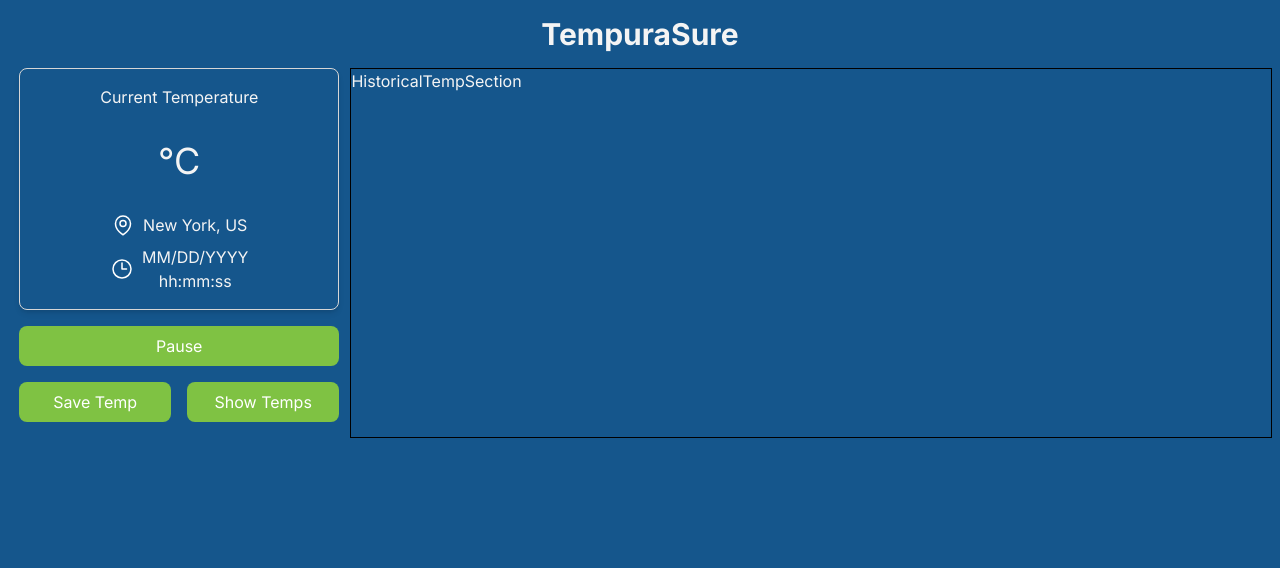
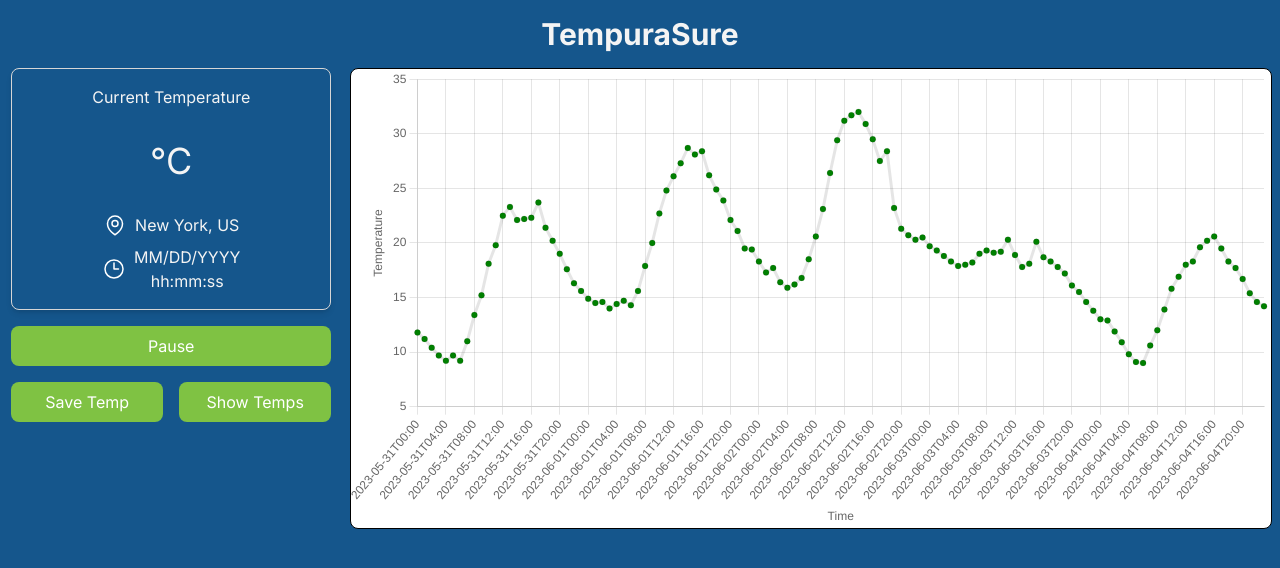
Before and after one commit to kimcangho/tempura-sure, a Next.js app: page / in a window 1280 px wide. Shown: the top 568 px of the page. Built offline with nearby package versions, Linux system fonts and the light colour scheme.

Commit message:
add line chart for historical data

```diff
--- a/package.json
+++ b/package.json
@@ -14,11 +14,13 @@
     "@types/react": "18.2.21",
     "@types/react-dom": "18.2.7",
     "autoprefixer": "10.4.15",
+    "chart.js": "^4.4.0",
     "eslint": "8.49.0",
     "eslint-config-next": "13.4.19",
     "next": "13.4.19",
     "postcss": "8.4.29",
     "react": "18.2.0",
+    "react-chartjs-2": "^5.2.0",
     "react-dom": "18.2.0",
     "tailwindcss": "3.3.3",
     "typescript": "5.2.2"
--- a/src/components/CurrentTempSection.tsx
+++ b/src/components/CurrentTempSection.tsx
@@ -26,7 +26,7 @@ const CurrentTempSection = (): JSX.Element => {
   };
 
   return (
-    <div className="flex flex-col tablet:flex-row desktop:flex-col tablet:justify-center w-full desktop:w-[28rem] mx-auto tablet:space-x-4 desktop:space-x-0 desktop:mx-2">
+    <div className="flex flex-col tablet:flex-row desktop:flex-col tablet:justify-center desktop:justify-start w-full desktop:w-[28rem] mx-auto tablet:space-x-4 desktop:space-x-0 desktop:mr-4">
       <div className="">
         {/* Temp Display and Play/Pause */}
         <div className="max-w-[28rem] tablet:max-w-[20rem] w-full tablet:w-[28rem] mx-auto">
--- a/src/components/HistoricalTempSection.tsx
+++ b/src/components/HistoricalTempSection.tsx
@@ -1,5 +1,61 @@
+"use client";
+
+import { Line } from "react-chartjs-2";
+import {
+  Chart as ChartJS,
+  CategoryScale,
+  LinearScale,
+  LineElement,
+  PointElement,
+  Tooltip,
+} from "chart.js";
+
+ChartJS.register(
+  LineElement,
+  CategoryScale,
+  LinearScale,
+  PointElement,
+  Tooltip
+);
+import { testTempArr, testTimeArr } from "@/testData/testTempTime";
+
 const HistoricalTempSection = (): JSX.Element => {
-  return <div className="border border-black w-full mx-auto max-w-[28rem] tablet:max-w-none">HistoricalTempSection</div>;
+  return (
+    <div className="border border-black rounded-lg w-full mx-auto max-w-[28rem] tablet:max-w-[49rem] desktop:max-w-none bg-white">
+      <Line
+        data={{
+          labels: testTimeArr,
+          datasets: [
+            {
+              label: "test",
+              data: testTempArr,
+              backgroundColor: "green",
+              fill: true,
+            },
+          ],
+        }}
+        options={{
+          scales: {
+            x: {
+              title: {
+                display: true,
+                text: "Time",
+              },
+            },
+            y: {
+              title: {
+                display: true,
+                text: "Temperature",
+              },
+            },
+          },
+          responsive: true,
+          maintainAspectRatio: true,
+        }}
+        className="hfull"
+      />
+    </div>
+  );
 };
 
 export default HistoricalTempSection;
--- /dev/null
+++ b/src/testData/testTempTime.ts
@@ -0,0 +1,135 @@
+export const testTimeArr = [
+  "2023-05-31T00:00",
+  "2023-05-31T01:00",
+  "2023-05-31T02:00",
+  "2023-05-31T03:00",
+  "2023-05-31T04:00",
+  "2023-05-31T05:00",
+  "2023-05-31T06:00",
+  "2023-05-31T07:00",
+  "2023-05-31T08:00",
+  "2023-05-31T09:00",
+  "2023-05-31T10:00",
+  "2023-05-31T11:00",
+  "2023-05-31T12:00",
+  "2023-05-31T13:00",
+  "2023-05-31T14:00",
+  "2023-05-31T15:00",
+  "2023-05-31T16:00",
+  "2023-05-31T17:00",
+  "2023-05-31T18:00",
+  "2023-05-31T19:00",
+  "2023-05-31T20:00",
+  "2023-05-31T21:00",
+  "2023-05-31T22:00",
+  "2023-05-31T23:00",
+  "2023-06-01T00:00",
+  "2023-06-01T01:00",
+  "2023-06-01T02:00",
+  "2023-06-01T03:00",
+  "2023-06-01T04:00",
+  "2023-06-01T05:00",
+  "2023-06-01T06:00",
+  "2023-06-01T07:00",
+  "2023-06-01T08:00",
+  "2023-06-01T09:00",
+  "2023-06-01T10:00",
+  "2023-06-01T11:00",
+  "2023-06-01T12:00",
+  "2023-06-01T13:00",
+  "2023-06-01T14:00",
+  "2023-06-01T15:00",
+  "2023-06-01T16:00",
+  "2023-06-01T17:00",
+  "2023-06-01T18:00",
+  "2023-06-01T19:00",
+  "2023-06-01T20:00",
+  "2023-06-01T21:00",
+  "2023-06-01T22:00",
+  "2023-06-01T23:00",
+  "2023-06-02T00:00",
+  "2023-06-02T01:00",
+  "2023-06-02T02:00",
+  "2023-06-02T03:00",
+  "2023-06-02T04:00",
+  "2023-06-02T05:00",
+  "2023-06-02T06:00",
+  "2023-06-02T07:00",
+  "2023-06-02T08:00",
+  "2023-06-02T09:00",
+  "2023-06-02T10:00",
+  "2023-06-02T11:00",
+  "2023-06-02T12:00",
+  "2023-06-02T13:00",
+  "2023-06-02T14:00",
+  "2023-06-02T15:00",
+  "2023-06-02T16:00",
+  "2023-06-02T17:00",
+  "2023-06-02T18:00",
+  "2023-06-02T19:00",
+  "2023-06-02T20:00",
+  "2023-06-02T21:00",
+  "2023-06-02T22:00",
+  "2023-06-02T23:00",
+  "2023-06-03T00:00",
+  "2023-06-03T01:00",
+  "2023-06-03T02:00",
+  "2023-06-03T03:00",
+  "2023-06-03T04:00",
+  "2023-06-03T05:00",
+  "2023-06-03T06:00",
+  "2023-06-03T07:00",
+  "2023-06-03T08:00",
+  "2023-06-03T09:00",
+  "2023-06-03T10:00",
+  "2023-06-03T11:00",
+  "2023-06-03T12:00",
+  "2023-06-03T13:00",
+  "2023-06-03T14:00",
+  "2023-06-03T15:00",
+  "2023-06-03T16:00",
+  "2023-06-03T17:00",
+  "2023-06-03T18:00",
+  "2023-06-03T19:00",
+  "2023-06-03T20:00",
+  "2023-06-03T21:00",
+  "2023-06-03T22:00",
+  "2023-06-03T23:00",
+  "2023-06-04T00:00",
+  "2023-06-04T01:00",
+  "2023-06-04T02:00",
+  "2023-06-04T03:00",
+  "2023-06-04T04:00",
+  "2023-06-04T05:00",
+  "2023-06-04T06:00",
+  "2023-06-04T07:00",
+  "2023-06-04T08:00",
+  "2023-06-04T09:00",
+  "2023-06-04T10:00",
+  "2023-06-04T11:00",
+  "2023-06-04T12:00",
+  "2023-06-04T13:00",
+  "2023-06-04T14:00",
+  "2023-06-04T15:00",
+  "2023-06-04T16:00",
+  "2023-06-04T17:00",
+  "2023-06-04T18:00",
+  "2023-06-04T19:00",
+  "2023-06-04T20:00",
+  "2023-06-04T21:00",
+  "2023-06-04T22:00",
+  "2023-06-04T23:00",
+];
+
+export const testTempArr = [
+  11.8, 11.2, 10.4, 9.7, 9.2, 9.7, 9.2, 11, 13.4, 15.2, 18.1, 19.8, 22.5, 23.3,
+  22.1, 22.2, 22.3, 23.7, 21.4, 20.2, 19, 17.6, 16.3, 15.6, 14.9, 14.5, 14.6,
+  14, 14.4, 14.7, 14.3, 15.6, 17.9, 20, 22.7, 24.8, 26.1, 27.3, 28.7, 28.1,
+  28.4, 26.2, 24.9, 23.9, 22.1, 21.1, 19.5, 19.4, 18.3, 17.3, 17.7, 16.4, 15.9,
+  16.2, 16.8, 18.5, 20.6, 23.1, 26.4, 29.4, 31.2, 31.7, 32, 30.9, 29.5, 27.5,
+  28.4, 23.2, 21.3, 20.7, 20.3, 20.5, 19.7, 19.3, 18.8, 18.3, 17.9, 18, 18.2,
+  19, 19.3, 19.1, 19.2, 20.3, 18.9, 17.8, 18.1, 20.1, 18.7, 18.3, 17.8, 17.2,
+  16.1, 15.5, 14.6, 13.8, 13, 12.9, 11.9, 10.9, 9.8, 9.1, 9, 10.6, 12, 13.9,
+  15.8, 16.9, 18, 18.3, 19.6, 20.2, 20.6, 19.5, 18.3, 17.7, 16.7, 15.4, 14.6,
+  14.2,
+];
```
Also changed, not shown: 1 other file (tests, documents, lock files or other folders).
